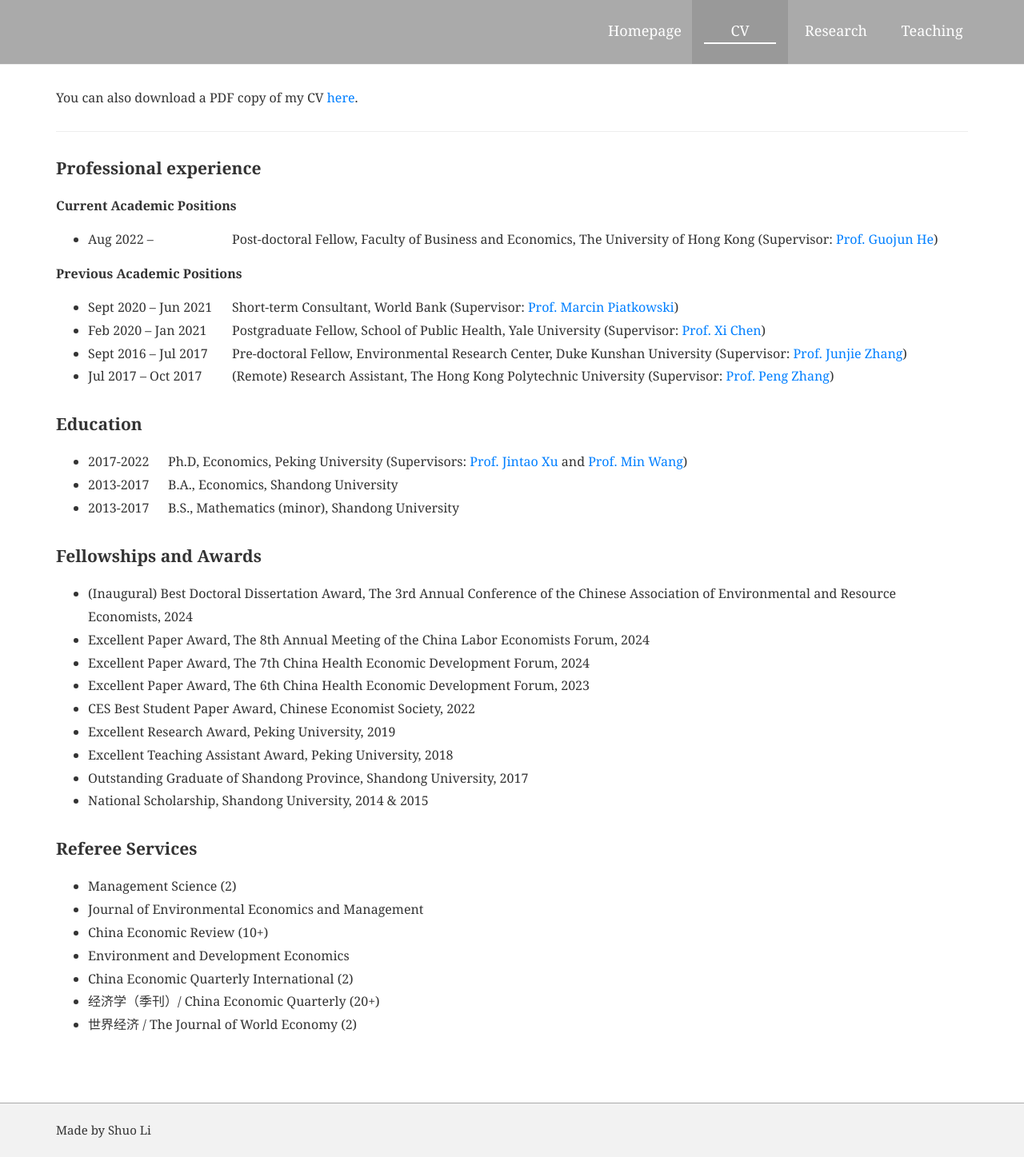
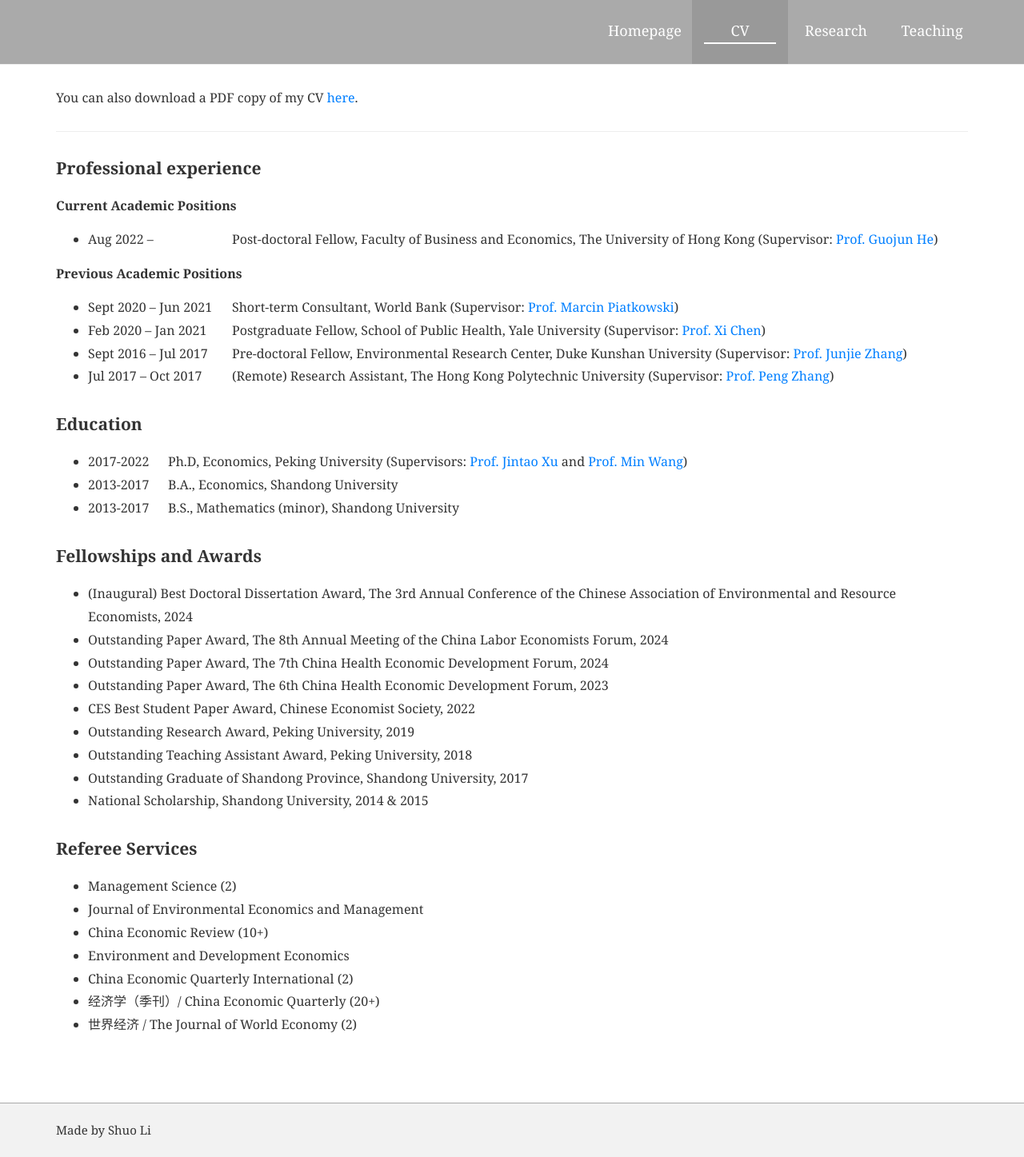
Before and after one commit to shuoliecon/shuoliecon.github.io, a Jekyll site: the page built from pages/_CV/index.md, in a window 1280 px wide. Shown: the whole page at 80% size. Built offline with Jekyll 4.4.1, drawn with Linux system fonts in a browser that asks for light colours.

Commit message:
Update index.md

```diff
--- a/pages/_CV/index.md
+++ b/pages/_CV/index.md
@@ -67,12 +67,12 @@ You can also download a PDF copy of my CV [here]({{ "/assets/pdf/Shuo_Li_CV.pdf"
 ## Fellowships and Awards
 
 - (Inaugural) Best Doctoral Dissertation Award, The 3rd Annual Conference of the Chinese Association of Environmental and Resource Economists, 2024
-- Excellent Paper Award, The 8th Annual Meeting of the China Labor Economists Forum, 2024
-- Excellent Paper Award, The 7th China Health Economic Development Forum, 2024
-- Excellent Paper Award, The 6th China Health Economic Development Forum, 2023
+- Outstanding Paper Award, The 8th Annual Meeting of the China Labor Economists Forum, 2024
+- Outstanding Paper Award, The 7th China Health Economic Development Forum, 2024
+- Outstanding Paper Award, The 6th China Health Economic Development Forum, 2023
 - CES Best Student Paper Award, Chinese Economist Society, 2022
-- Excellent Research Award, Peking University, 2019
-- Excellent Teaching Assistant Award, Peking University, 2018
+- Outstanding Research Award, Peking University, 2019
+- Outstanding Teaching Assistant Award, Peking University, 2018
 - Outstanding Graduate of Shandong Province, Shandong University, 2017
 - National Scholarship, Shandong University, 2014 & 2015
 
```
